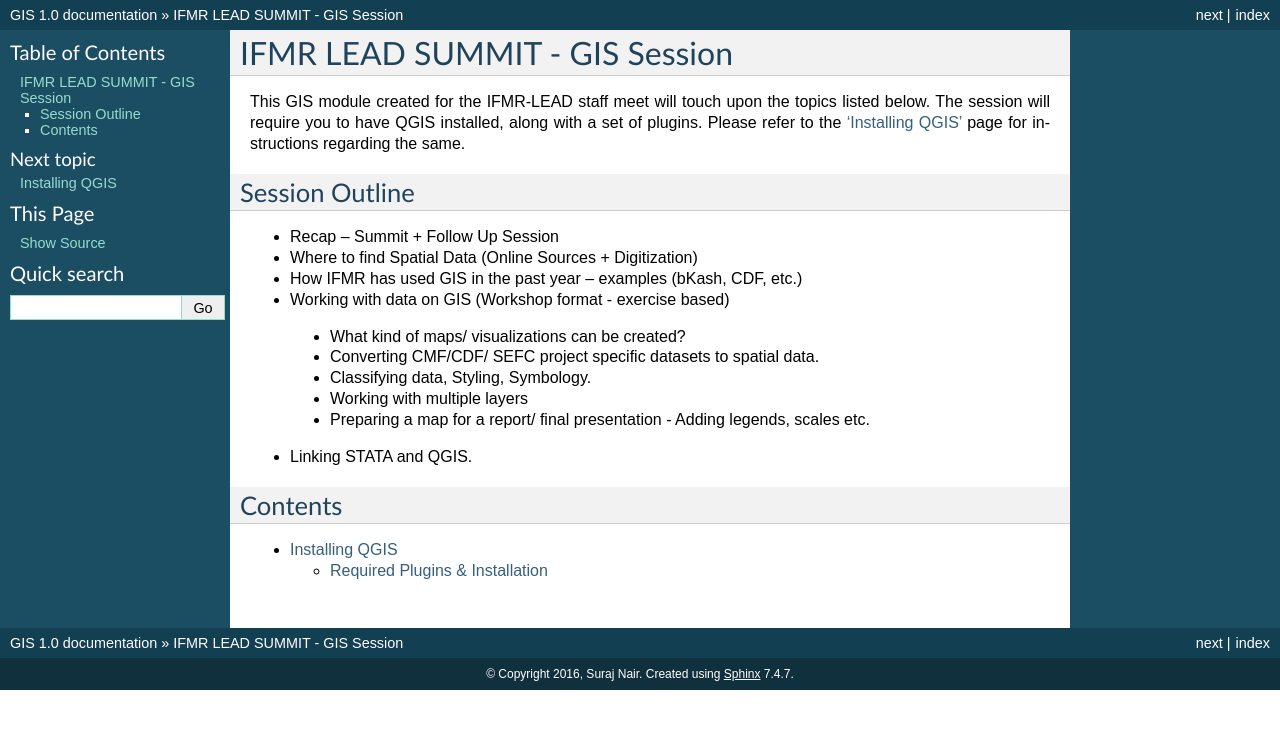
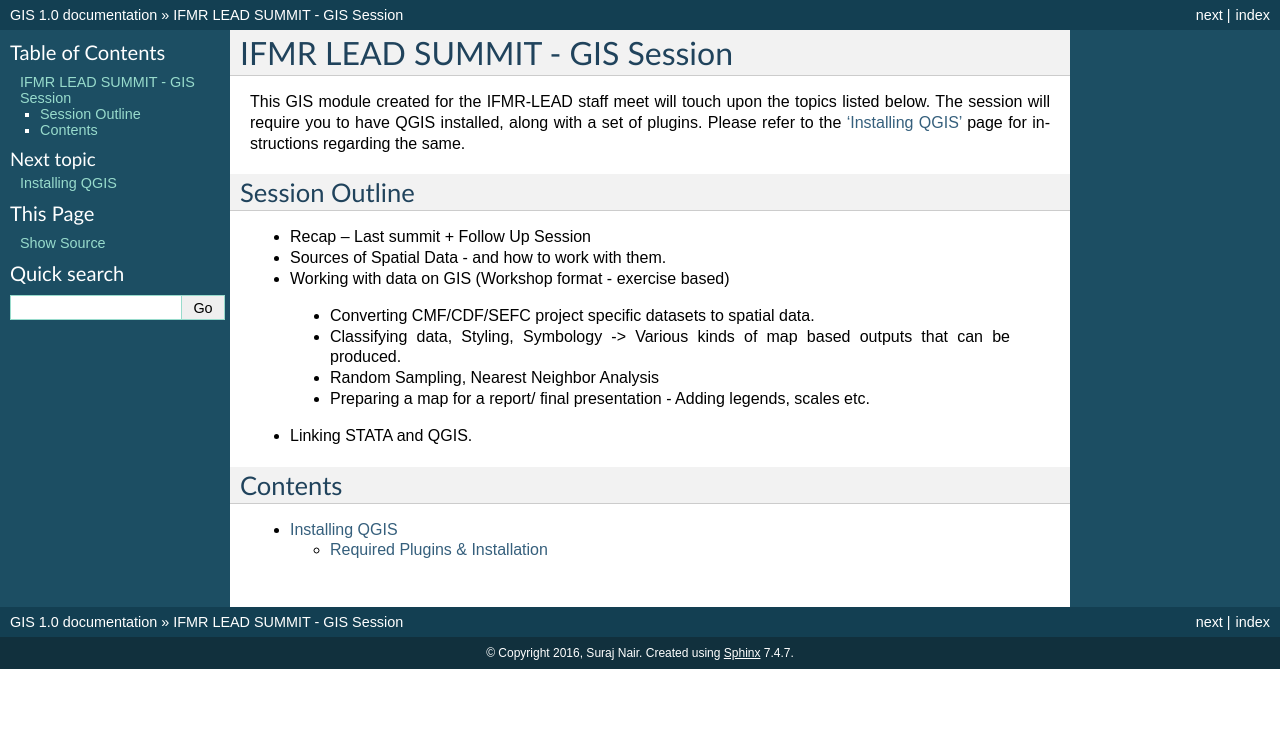
Before and after one commit to Suraj2611/GIS, a Sphinx documentation site: the page built from docs/index.rst, in a window 1280 px wide. Shown: the top 729 px of the page. Built offline with Sphinx 7.4.7, drawn with Linux system fonts in a browser that asks for light colours; pages that are not in the unit, such as notebooks, are missing from menus.

Commit message:
Update index.rst

```diff
--- a/docs/index.rst
+++ b/docs/index.rst
@@ -15,14 +15,12 @@ regarding the same.
 Session Outline
 -----
 
-- Recap – Summit + Follow Up Session
--  Where to find Spatial Data (Online Sources + Digitization)
-- How IFMR has used GIS in the past year – examples (bKash, CDF, etc.)
+- Recap – Last summit + Follow Up Session
+- Sources of Spatial Data  - and how to work with them.
 - Working with data on GIS (Workshop format - exercise based)
- +  What kind of maps/ visualizations can be created?
- +  Converting CMF/CDF/ SEFC project specific datasets to spatial data.
- +  Classifying data, Styling, Symbology.
- +  Working with multiple layers
+ +  Converting CMF/CDF/SEFC project specific datasets to spatial data.
+ +  Classifying data, Styling, Symbology -> Various kinds of map based outputs that can be produced.
+ +  Random Sampling, Nearest Neighbor Analysis
  +  Preparing a map for a report/ final presentation - Adding legends, scales etc.
 - Linking STATA and QGIS.
 
```
